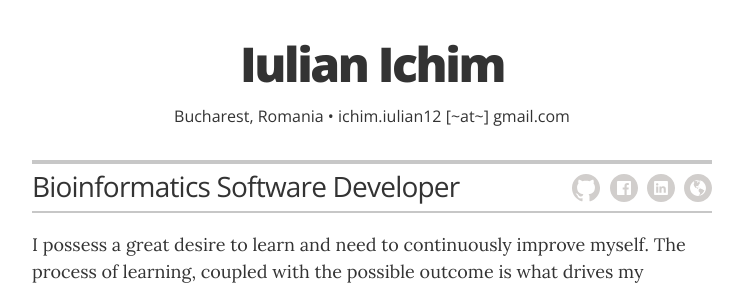
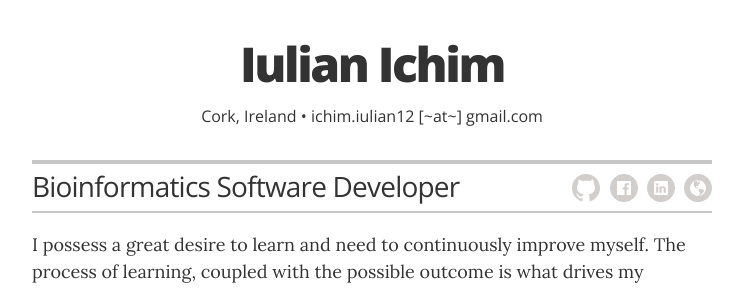
Before and after one commit to IulianIV/iulianiv.github.io, a Jekyll site: the page built from index.html, in a window 1280 px wide and 900 px high. Shown: the top 290 px of the window, without its empty margins (268-1011 px from the left). Built offline with Jekyll 4.4.1, drawn with Linux system fonts in a browser that asks for light colours.

Commit message:
Update _config.yml
Made contact method changes

```diff
--- a/_config.yml
+++ b/_config.yml
@@ -17,10 +17,10 @@
 resume_contact_email:           "ichim.iulian12@gmail.com"
 
 # the next two items are used for schema itemprops in _layouts/resume.html
-resume_contact_telephone:       ""
-resume_contact_address:         "Bucharest, Romania"
+resume_contact_telephone:       "+353874880410"
+resume_contact_address:         "Cork, Ireland"
 
-resume_header_contact_info:     "Bucharest, Romania • ichim.iulian12 [~at~] gmail.com"
+resume_header_contact_info:     "Cork, Ireland • ichim.iulian12 [~at~] gmail.com"
 display_header_contact_info:    "true"
 
 resume_header_intro: "<p>I possess a great desire to learn and need to continuously improve myself. The process of learning, coupled with the possible outcome is what drives my passions.</p>"
```
